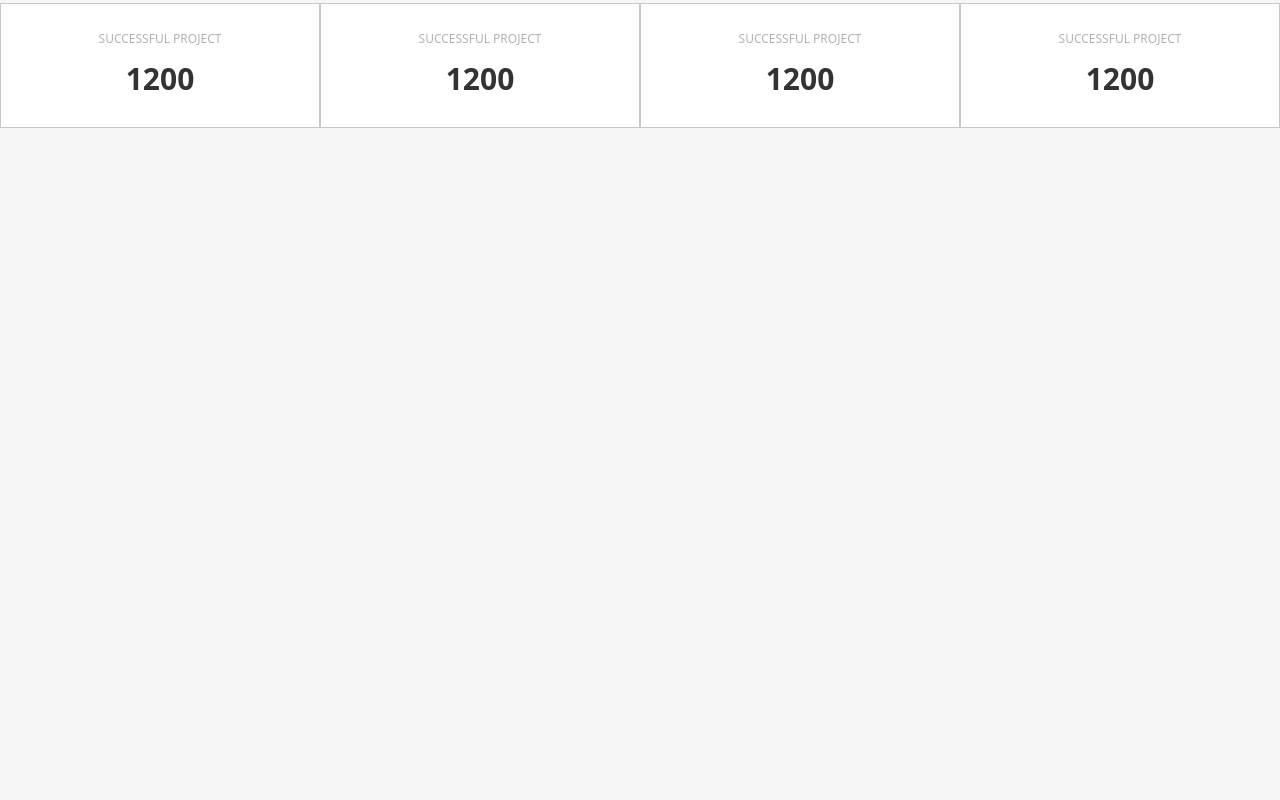
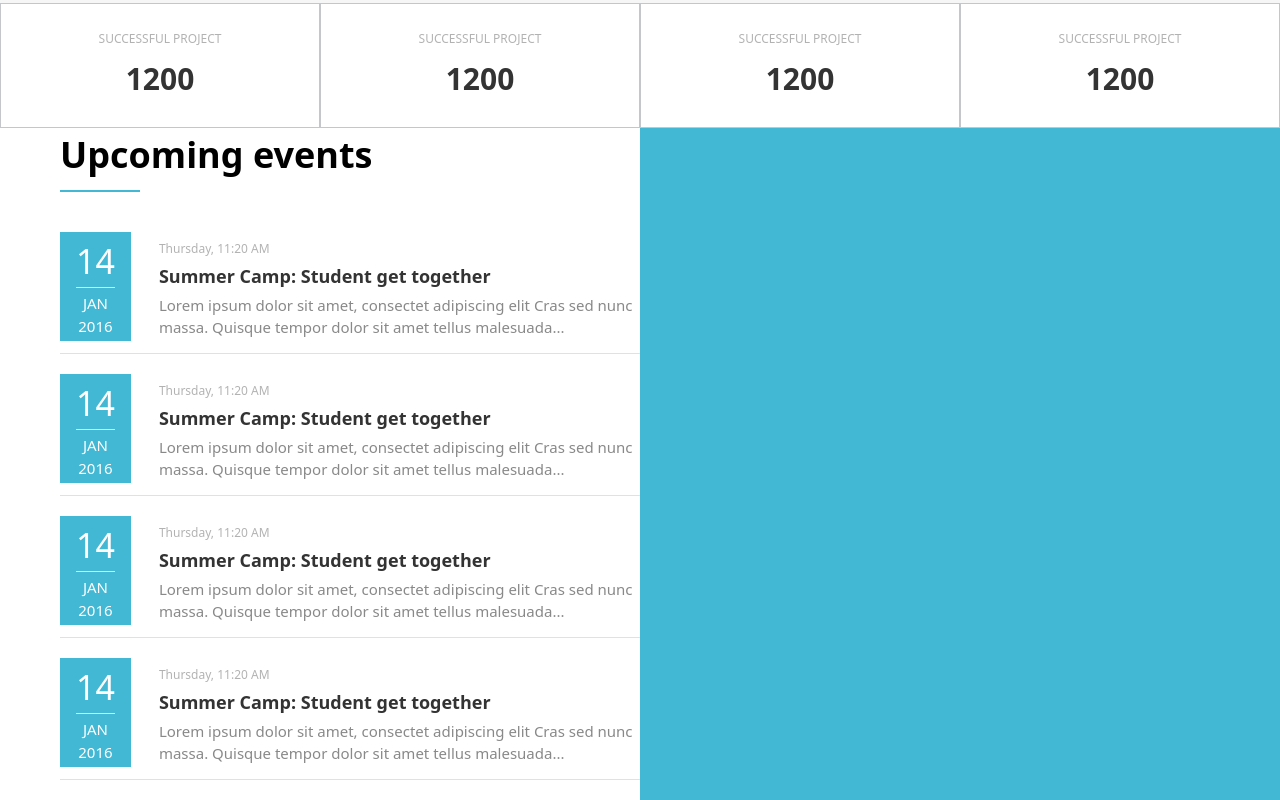
Before and after one commit to farhan-abdullah/Swapnochaya-react, a React (Vite) app: page / in a window 1280 px wide. Shown: the part 1512-2312 px from the top of the page. Before the commit the page ends 1740 px from the top, so only its background shows below. Built offline with nearby package versions, Linux system fonts and the light colour scheme.

Commit message:
event right section complete

```diff
--- a/src/pages/Events/Events.jsx
+++ b/src/pages/Events/Events.jsx
@@ -4,7 +4,7 @@ const Events = () => {
    return (
       <>
          {/* // completed task */}
-         <div className="bg-white my-[100px]">
+         <div className="bg-white mt-[100px]">
             <div className="finished-project-container  grid grid-cols-2 md:grid-cols-4 mx-auto">
                <div className="flex flex-col space-y-2 h-[125px] border border-gray-500/40 justify-center items-center">
                   <p className="font-sans text-[12px] uppercase text-[#0000004d]">
@@ -33,8 +33,123 @@ const Events = () => {
             </div>
          </div>
          {/* // upcoming events */}
-         <div className="grid md:grid-cols-2 ">
-            <div className="bg-white"></div>
+         <div className="grid md:grid-cols-2  ">
+            <div className="bg-white pl-[60px]">
+               <div className="md:mb-[40px]">
+                  <h2 className="text-[36px] font-semibold pb-2">
+                     Upcoming events
+                  </h2>
+                  <div className="w-[80px] h-[2px] bg-primary"></div>
+               </div>
+               {/* end the title */}
+
+               <div className="event-container">
+                  <div className="flex border-b-[1px] my-5 border-gray-300/70 pb-3 gap-x-7 justify-center items-center ">
+                     <div className="  bg-primary px-4 py-1">
+                        <h1 className="text-center text-[34px] text-[#ffffff]">
+                           14
+                        </h1>
+                        <hr />
+                        <h2 className="text-[#ffffff] uppercase mt-1 text-center text-[15px]">
+                           JAN
+                           <br />
+                           2016
+                        </h2>
+                     </div>
+                     <div>
+                        <span className="text-[12px] text-[#0000004d]">
+                           Thursday, 11:20 AM
+                        </span>
+                        <h3 className="text-[18px] text-[#333] font-semibold py-1">
+                           Summer Camp: Student get together
+                        </h3>
+                        <p className="text-[15px] text-[#898989]">
+                           Lorem ipsum dolor sit amet, consectet adipiscing elit
+                           Cras sed nunc massa. Quisque tempor dolor sit amet
+                           tellus malesuada...
+                        </p>
+                     </div>
+                  </div>
+                  <div className="flex border-b-[1px] my-5 border-gray-300/70 pb-3 gap-x-7 justify-center items-center ">
+                     <div className="  bg-primary px-4 py-1">
+                        <h1 className="text-center text-[34px] text-[#ffffff]">
+                           14
+                        </h1>
+                        <hr />
+                        <h2 className="text-[#ffffff] uppercase mt-1 text-center text-[15px]">
+                           JAN
+                           <br />
+                           2016
+                        </h2>
+                     </div>
+                     <div>
+                        <span className="text-[12px] text-[#0000004d]">
+                           Thursday, 11:20 AM
+                        </span>
+                        <h3 className="text-[18px] text-[#333] font-semibold py-1">
+                           Summer Camp: Student get together
+                        </h3>
+                        <p className="text-[15px] text-[#898989]">
+                           Lorem ipsum dolor sit amet, consectet adipiscing elit
+                           Cras sed nunc massa. Quisque tempor dolor sit amet
+                           tellus malesuada...
+                        </p>
+                     </div>
+                  </div>
+                  <div className="flex border-b-[1px] my-5 border-gray-300/70 pb-3 gap-x-7 justify-center items-center ">
+                     <div className="  bg-primary px-4 py-1">
+                        <h1 className="text-center text-[34px] text-[#ffffff]">
+                           14
+                        </h1>
+                        <hr />
+                        <h2 className="text-[#ffffff] uppercase mt-1 text-center text-[15px]">
+                           JAN
+                           <br />
+                           2016
+                        </h2>
+                     </div>
+                     <div>
+                        <span className="text-[12px] text-[#0000004d]">
+                           Thursday, 11:20 AM
+                        </span>
+                        <h3 className="text-[18px] text-[#333] font-semibold py-1">
+                           Summer Camp: Student get together
+                        </h3>
+                        <p className="text-[15px] text-[#898989]">
+                           Lorem ipsum dolor sit amet, consectet adipiscing elit
+                           Cras sed nunc massa. Quisque tempor dolor sit amet
+                           tellus malesuada...
+                        </p>
+                     </div>
+                  </div>
+                  <div className="flex border-b-[1px] my-5 border-gray-300/70 pb-3 gap-x-7 justify-center items-center ">
+                     <div className="  bg-primary px-4 py-1">
+                        <h1 className="text-center text-[34px] text-[#ffffff]">
+                           14
+                        </h1>
+                        <hr />
+                        <h2 className="text-[#ffffff] uppercase mt-1 text-center text-[15px]">
+                           JAN
+                           <br />
+                           2016
+                        </h2>
+                     </div>
+                     <div>
+                        <span className="text-[12px] text-[#0000004d]">
+                           Thursday, 11:20 AM
+                        </span>
+                        <h3 className="text-[18px] text-[#333] font-semibold py-1">
+                           Summer Camp: Student get together
+                        </h3>
+                        <p className="text-[15px] text-[#898989]">
+                           Lorem ipsum dolor sit amet, consectet adipiscing elit
+                           Cras sed nunc massa. Quisque tempor dolor sit amet
+                           tellus malesuada...
+                        </p>
+                     </div>
+                  </div>
+               </div>
+            </div>
             <div className="bg-primary"></div>
          </div>
       </>
```
